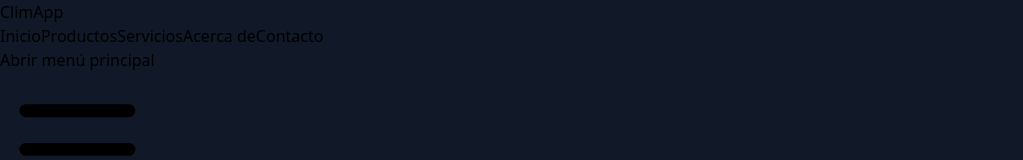
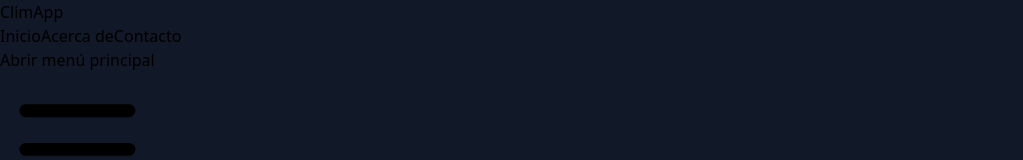
Before and after one commit to tiagooo0/Hackathon, a React (Vite) app: page / in a window 1280 px wide. Shown: the top 160 px of the page, without its empty margins (0-1023 px from the left). Built offline with nearby package versions, Linux system fonts and the light colour scheme; no server answers.

Commit message:
cambios navbar

```diff
--- a/src/Components/Navbar.jsx
+++ b/src/Components/Navbar.jsx
@@ -14,8 +14,7 @@ export default function Navbar() {
             <div className="hidden md:block">
               <div className="ml-10 flex items-baseline space-x-4">
                 <a href="#" className="px-3 py-2 rounded-md text-sm font-medium text-white bg-gray-800">Inicio</a>
-                <a href="#" className="px-3 py-2 rounded-md text-sm font-medium text-gray-300 hover:text-white hover:bg-gray-700">Productos</a>
-                <a href="#" className="px-3 py-2 rounded-md text-sm font-medium text-gray-300 hover:text-white hover:bg-gray-700">Servicios</a>
+
                 <a href="#" className="px-3 py-2 rounded-md text-sm font-medium text-gray-300 hover:text-white hover:bg-gray-700">Acerca de</a>
                 <a href="#" className="px-3 py-2 rounded-md text-sm font-medium text-gray-300 hover:text-white hover:bg-gray-700">Contacto</a>
               </div>
@@ -49,8 +48,6 @@ export default function Navbar() {
         <div className="md:hidden" id="mobile-menu">
           <div className="px-2 pt-2 pb-3 space-y-1 sm:px-3">
             <a href="#" className="block px-3 py-2 rounded-md text-base font-medium text-white bg-gray-800">Inicio</a>
-            <a href="#" className="block px-3 py-2 rounded-md text-base font-medium text-gray-300 hover:text-white hover:bg-gray-700">Productos</a>
-            <a href="#" className="block px-3 py-2 rounded-md text-base font-medium text-gray-300 hover:text-white hover:bg-gray-700">Servicios</a>
             <a href="#" className="block px-3 py-2 rounded-md text-base font-medium text-gray-300 hover:text-white hover:bg-gray-700">Acerca de</a>
             <a href="#" className="block px-3 py-2 rounded-md text-base font-medium text-gray-300 hover:text-white hover:bg-gray-700">Contacto</a>
           </div>
```
